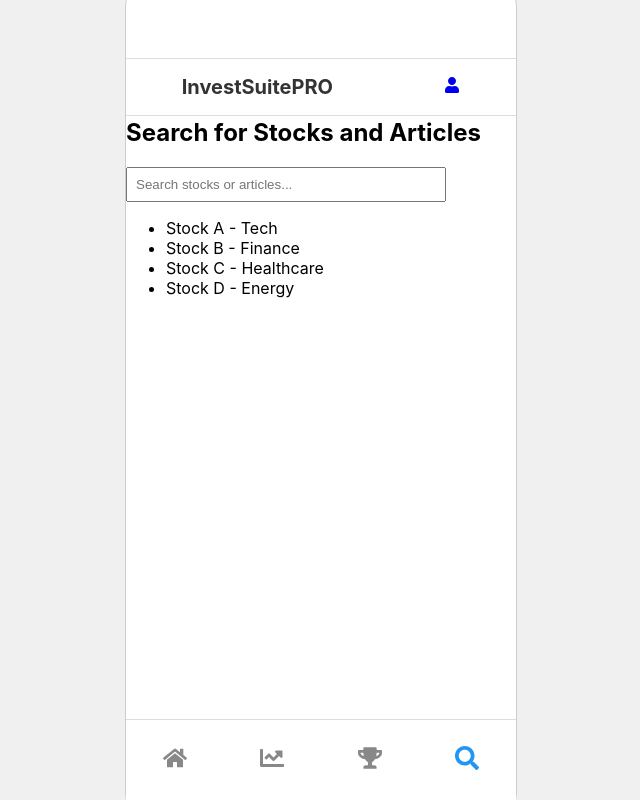
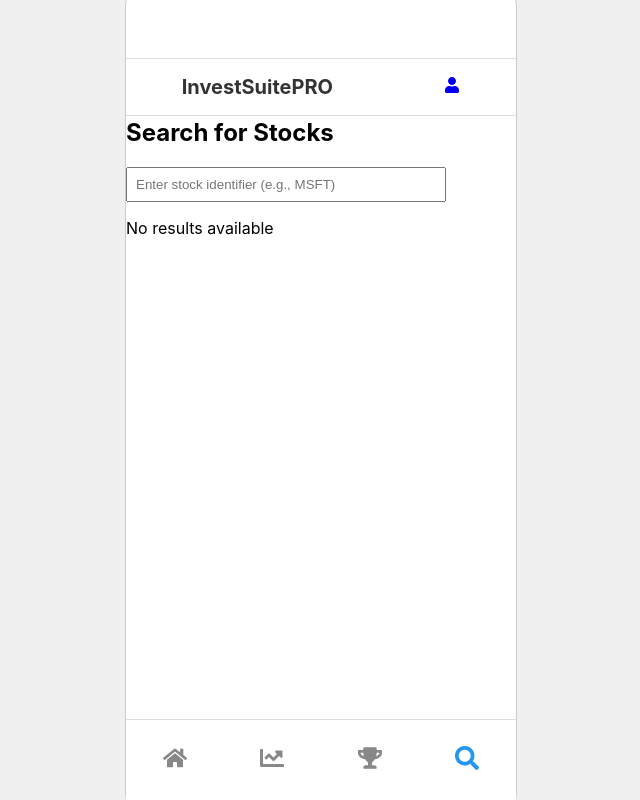
Before and after one commit to Holy-Hack-2025/Team-22-The-Fintastic-Beasts-Investsuite, a React (Create React App) app in the folder investsuite/: page /search in a window 1280 px wide. Shown: the whole page, without its empty margins (319-959 px from the left). Built offline with nearby package versions, Linux system fonts and the light colour scheme.

Commit message:
API included now

```diff
--- a/investsuite/src/Components/Search.js
+++ b/investsuite/src/Components/Search.js
@@ -1,35 +1,88 @@
-import React, { useState } from "react";
+import React, { useState, useEffect } from "react";
+import axios from "axios";
 
 const Search = () => {
   const [query, setQuery] = useState("");
-  const mockResults = [
-    "Stock A - Tech",
-    "Stock B - Finance",
-    "Stock C - Healthcare",
-    "Stock D - Energy",
-  ];
+  const [results, setResults] = useState(null);
+  const [isLoading, setIsLoading] = useState(false);
+  const [error, setError] = useState(null);
 
-  const filteredResults = mockResults.filter((result) =>
-    result.toLowerCase().includes(query.toLowerCase())
-  );
+  useEffect(() => {
+    const fetchData = async () => {
+      if (!query) return; // Skip API call if query is empty
+      setIsLoading(true);
+      setError(null); // Reset error message before each new fetch
+
+      const options = {
+        method: "GET",
+        url: `https://cors-anywhere.herokuapp.com/https://financialdata.net/api/v1/stock-prices?identifier=${query}&key=27ebb00a8c4655a99773f9c76407ec72`, // Use the correct parameter name
+      };
+
+      try {
+        const response = await axios.get(options.url);
+
+        // console.log(response.data[0]); // Log the response to inspect it
+
+        if (response) {
+          const item = response.data[0];
+          console.log(item);
+          setResults(item); // Assume response contains price data
+          console.log(results);
+        } else {
+          setError("No stock data found for the given query.");
+        }
+      } catch (error) {
+        console.error("API Error:", error); // Log error details for debugging
+        setError("Something went wrong. Please try again.");
+      } finally {
+        setIsLoading(false);
+      }
+    };
+
+    const debounceTimer = setTimeout(() => {
+      fetchData();
+    }, 500); // Delay API call by 500ms
+
+    return () => clearTimeout(debounceTimer); // Clear the timeout on component unmount or query change
+  }, [query]);
 
   return (
     <div className="content-area">
-      <h2>Search for Stocks and Articles</h2>
+      <h2>Search for Stocks</h2>
       <input
         type="text"
-        placeholder="Search stocks or articles..."
+        placeholder="Enter stock identifier (e.g., MSFT)"
         value={query}
         onChange={(e) => setQuery(e.target.value)}
         style={{ padding: "8px", width: "300px" }}
       />
-      <ul>
-        {filteredResults.length > 0 ? (
-          filteredResults.map((result, index) => <li key={index}>{result}</li>)
-        ) : (
-          <li>No results found</li>
-        )}
-      </ul>
+      {isLoading && <p>Loading...</p>}
+      {error && <p style={{ color: "red" }}>{error}</p>}
+      {results ? (
+        <div>
+          <h3>Stock Data for {query}</h3>
+          <p>
+            <strong>Date:</strong> {results.date}
+          </p>
+          <p>
+            <strong>Close:</strong> ${results.close}
+          </p>
+          <p>
+            <strong>High:</strong> ${results.high}
+          </p>
+          <p>
+            <strong>Low:</strong> ${results.low}
+          </p>
+          <p>
+            <strong>Open:</strong> ${results.open}
+          </p>
+          <p>
+            <strong>Volume:</strong> {results.volume}
+          </p>
+        </div>
+      ) : (
+        <p>No results available</p>
+      )}
     </div>
   );
 };
```
